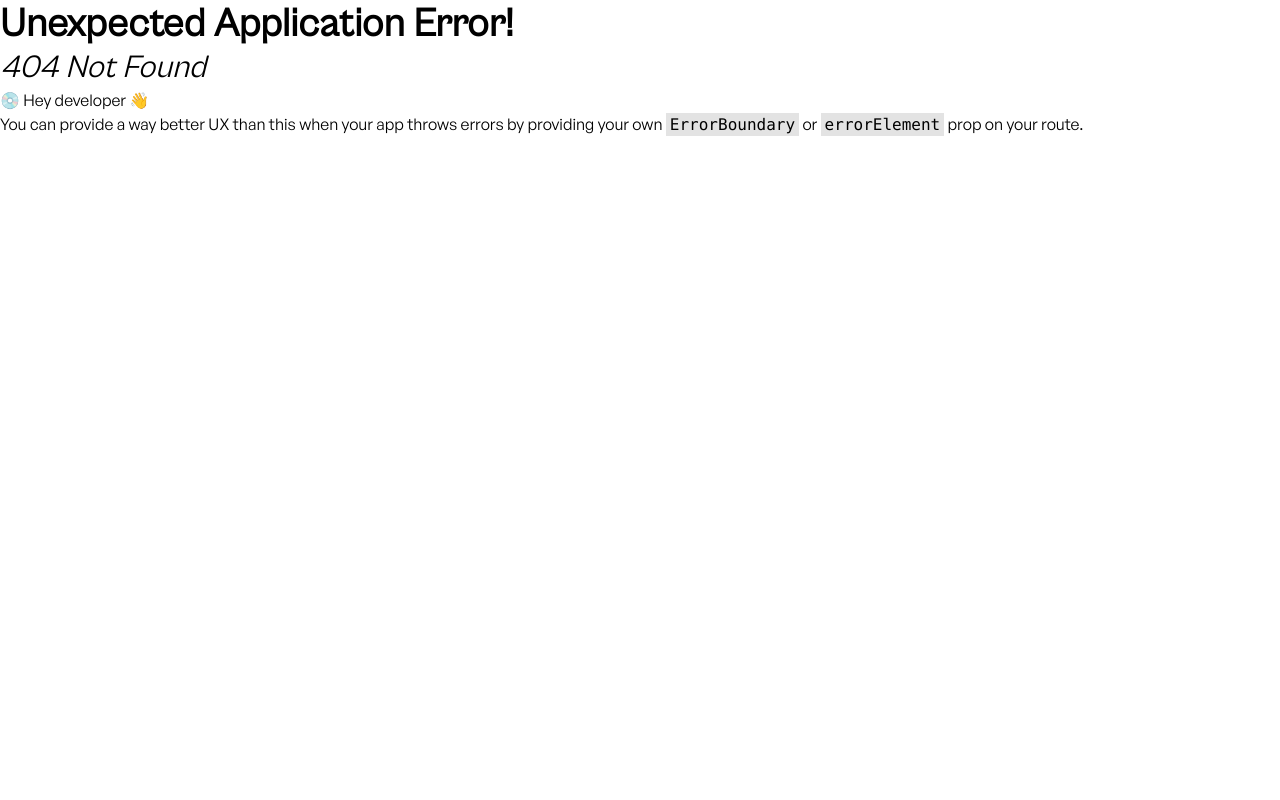
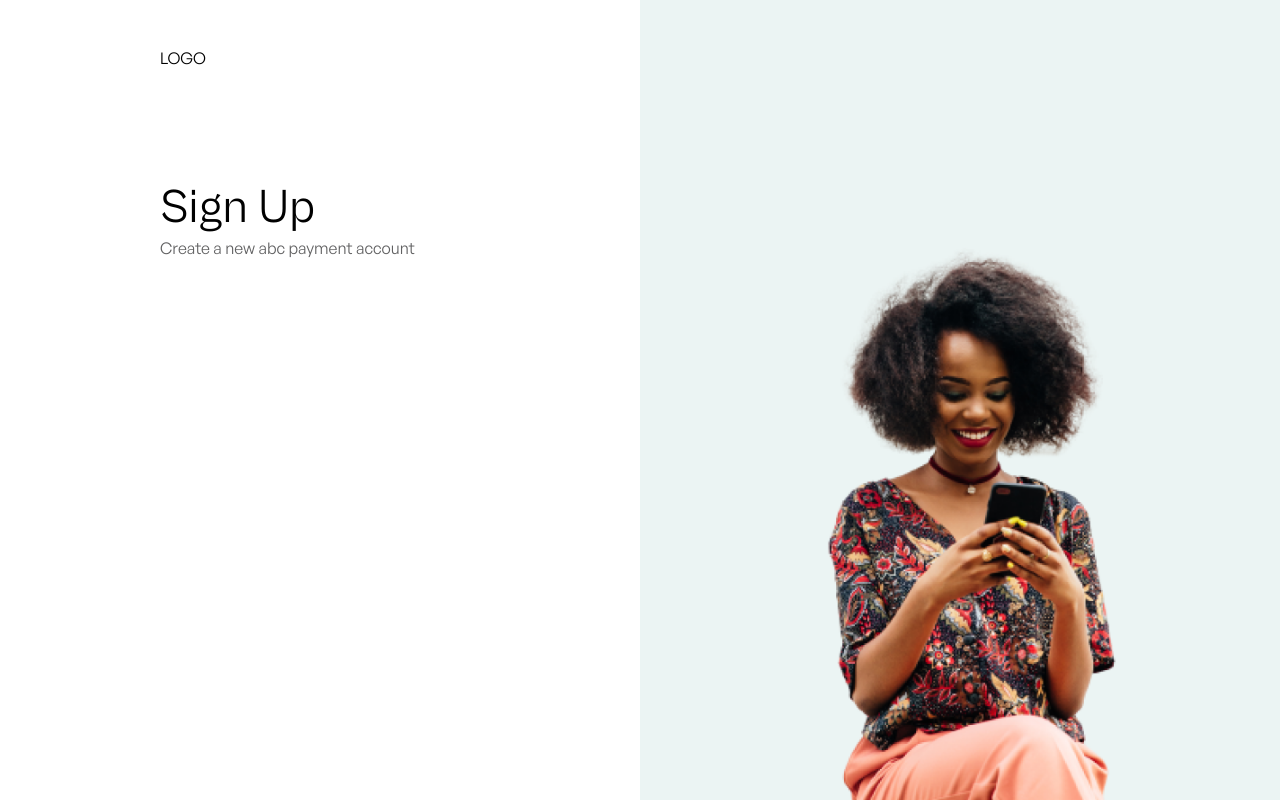
Before and after one commit to volumide/owletfe, a React (Vite) app: page /auth in a window 1280 px wide. Before the commit this address had no page. Built offline with nearby package versions, Linux system fonts and the light colour scheme.

Commit message:
auth template design

```diff
--- a/src/App.jsx
+++ b/src/App.jsx
@@ -1,6 +1,7 @@
 import { RouterProvider, createBrowserRouter } from "react-router-dom"
 import Button from "./components/button"
 import Input from "./components/input"
+import Auth from "./pages/auth/common/common"
 
 function App() {
   const router = createBrowserRouter([
@@ -12,6 +13,10 @@ function App() {
           <Input label="Amount" />
         </div>
       )
+    },
+    {
+      path: "/auth",
+      element: <Auth />
     }
   ])
   return <RouterProvider router={router}></RouterProvider>
--- /dev/null
+++ b/src/pages/auth/common/common.jsx
@@ -0,0 +1,24 @@
+/* eslint-disable react/prop-types */
+import background from "../../../assets/backgrounds/auth.png"
+
+const Auth = ({ children, bg }) => {
+  return (
+    <div className="flex h-screen">
+      <div className=" w-2/4 h-full">
+        <div className="w-2/4 mx-auto">
+          <p className="mt-[46px]">LOGO</p>
+          <div className="form mt-[110px]">
+            <h1>Sign Up</h1>
+            <p className="text-ddgray">Create a new abc payment account</p>
+            {children}
+          </div>
+        </div>
+      </div>
+      <div className=" w-2/4 h-full ">
+        <img src={bg ? bg : background} className="w-full h-full object-cover" />
+      </div>
+    </div>
+  )
+}
+
+export default Auth
```
Also changed, not shown: src/assets/backgrounds/auth.png (added), src/pages/auth/forgot-password.jsx (added), src/pages/auth/signin.jsx (added), src/pages/auth/signup.jsx (added).
